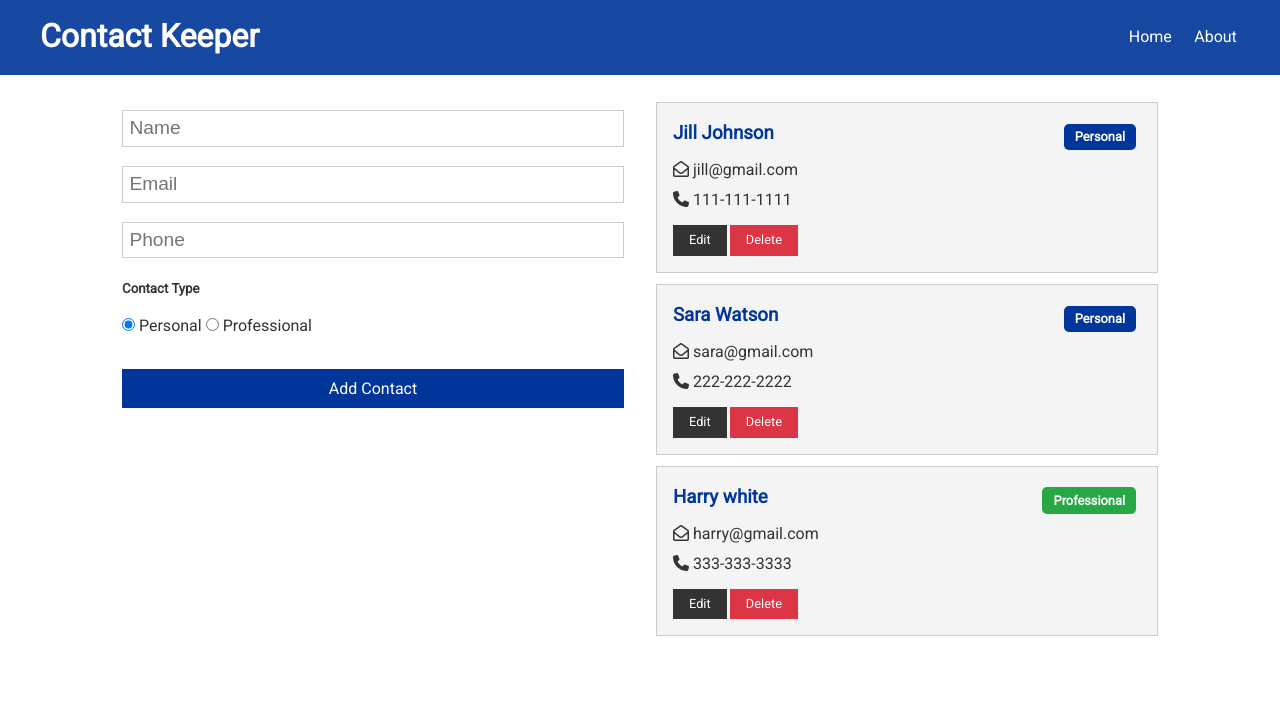
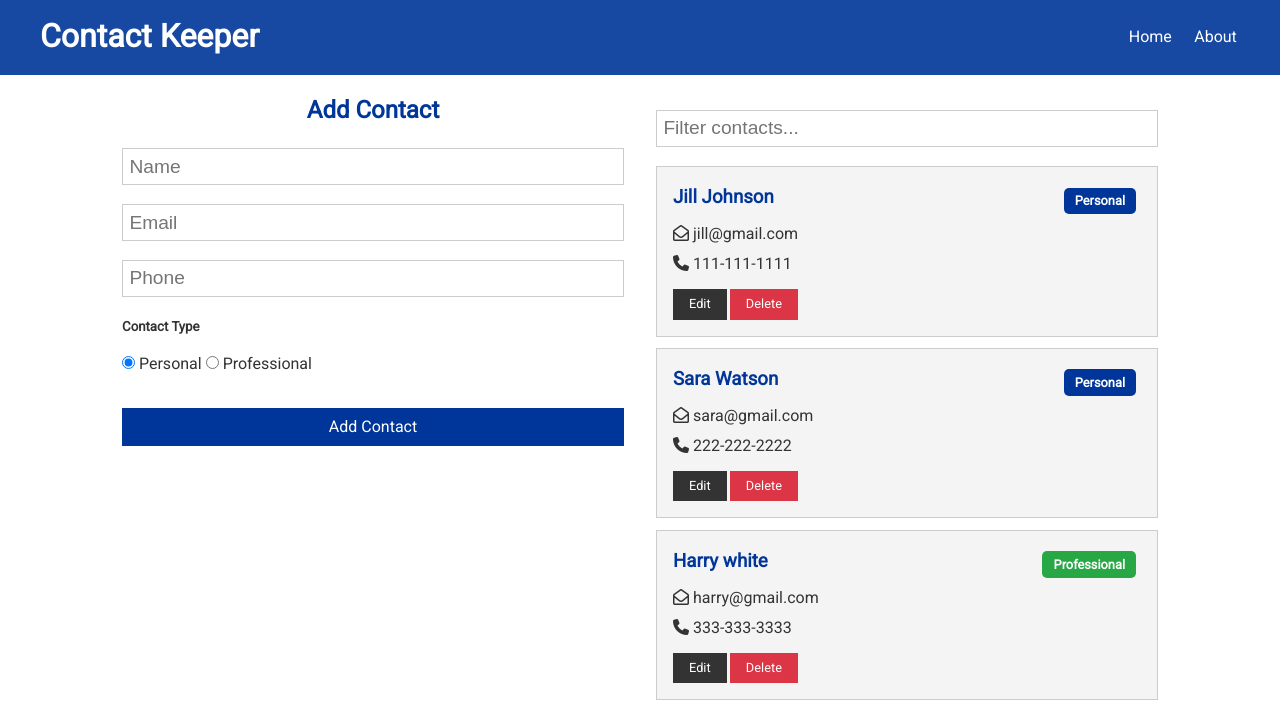
Before and after one commit to ITJohan/contact-keeper, a React (Create React App) app in the folder client/: page / in a window 1280 px wide. Shown: the top 722 px of the page. Built offline with nearby package versions, Linux system fonts and the light colour scheme; some icons are missing; the HTML template or start-up script is replaced by a standard one.

Commit message:
Auth context and initial state

```diff
--- a/client/src/App.js
+++ b/client/src/App.js
@@ -1,14 +1,16 @@
-import React, { Fragment } from "react";
-import { BrowserRouter as Router, Route, Switch } from "react-router-dom";
-import Navbar from "./components/layout/Navbar";
-import Home from "./components/pages/Home";
-import About from "./components/pages/About";
+import React, { Fragment } from 'react';
+import { BrowserRouter as Router, Route, Switch } from 'react-router-dom';
+import Navbar from './components/layout/Navbar';
+import Home from './components/pages/Home';
+import About from './components/pages/About';
 
-import ContactState from "./context/contact/ContactState";
-import "./App.css";
+import ContactState from './context/contact/ContactState';
+import AuthState from './context/auth/AuthState';
+import './App.css';
 
 const App = () => {
   return (
+    <AuthState>
       <ContactState>
         <Router>
           <Fragment>
@@ -22,6 +24,7 @@
           </Fragment>
         </Router>
       </ContactState>
+    </AuthState>
   );
 };
 
--- /dev/null
+++ b/client/src/components/contacts/ContactFilter.js
@@ -0,0 +1,36 @@
+import React, { useContext, useRef, useEffect } from 'react';
+import ContactContext from '../../context/contact/contactContext';
+
+const ContactFilter = () => {
+  const contactContext = useContext(ContactContext);
+  const text = useRef('');
+
+  const { filterContacts, clearFilter, filtered } = contactContext;
+
+  useEffect(() => {
+    if (filtered === null) {
+      text.current.value = '';
+    }
+  });
+
+  const onChange = e => {
+    if (text.current.value !== '') {
+      filterContacts(e.target.value);
+    } else {
+      clearFilter();
+    }
+  };
+
+  return (
+    <div>
+      <input
+        ref={text}
+        type="text"
+        placeholder="Filter contacts..."
+        onChange={onChange}
+      />
+    </div>
+  );
+};
+
+export default ContactFilter;
--- a/client/src/components/contacts/ContactForm.js
+++ b/client/src/components/contacts/ContactForm.js
@@ -1,14 +1,29 @@
-import React, { useState, useContext } from "react";
-import ContactContext from "../../context/contact/contactContext";
+import React, { useState, useContext, useEffect } from 'react';
+import ContactContext from '../../context/contact/contactContext';
 
 const ContactForm = () => {
   const contactContext = useContext(ContactContext);
 
+  const { addContact, updateContact, clearCurrent, current } = contactContext;
+
+  useEffect(() => {
+    if (current !== null) {
+      setContact(current);
+    } else {
+      setContact({
+        name: '',
+        email: '',
+        phone: '',
+        type: 'personal'
+      });
+    }
+  }, [contactContext, current]);
+
   const [contact, setContact] = useState({
-    name: "",
-    email: "",
-    phone: "",
-    type: "personal"
+    name: '',
+    email: '',
+    phone: '',
+    type: 'personal'
   });
 
   const { name, email, phone, type } = contact;
@@ -18,17 +33,23 @@
 
   const onSubmit = e => {
     e.preventDefault();
-    contactContext.addContact(contact);
-    setContact({
-      name: "",
-      email: "",
-      phone: "",
-      type: "personal"
-    });
+    if (current === null) {
+      addContact(contact);
+    } else {
+      updateContact(contact);
+    }
+    clearAll();
+  };
+
+  const clearAll = () => {
+    clearCurrent();
   };
 
   return (
     <form onSubmit={onSubmit}>
+      <h2 className="text-primary">
+        {current ? 'Edit Contact' : 'Add Contact'}
+      </h2>
       <input
         type="text"
         placeholder="Name"
@@ -55,25 +76,32 @@
         type="radio"
         name="type"
         value="personal"
-        checked={type === "personal"}
+        checked={type === 'personal'}
         onChange={onChange}
-      />{" "}
-      Personal{" "}
+      />{' '}
+      Personal{' '}
       <input
         type="radio"
         name="type"
         value="professional"
-        checked={type === "professional"}
+        checked={type === 'professional'}
         onChange={onChange}
-      />{" "}
+      />{' '}
       Professional
       <div>
         <input
           type="submit"
-          value="Add Contact"
+          value={current ? 'Update Contact' : 'Add Contact'}
           className="btn btn-primary btn-block"
         />
       </div>
+      {current && (
+        <div>
+          <button className="btn btn-light btn-block" onClick={clearAll}>
+            Clear
+          </button>
+        </div>
+      )}
     </form>
   );
 };
--- a/client/src/components/contacts/Contacts.js
+++ b/client/src/components/contacts/Contacts.js
@@ -1,17 +1,32 @@
-import React, { Fragment, useContext } from "react";
-import ContactItem from "./ContactItem";
-import ContactContext from "../../context/contact/contactContext";
+import React, { Fragment, useContext } from 'react';
+import { CSSTransition, TransitionGroup } from 'react-transition-group';
+import ContactItem from './ContactItem';
+import ContactContext from '../../context/contact/contactContext';
 
 const Contacts = () => {
   const contactContext = useContext(ContactContext);
 
-  const { contacts } = contactContext;
+  const { contacts, filtered } = contactContext;
+
+  if (contacts.length === 0) {
+    return <h4>Please add a contact</h4>;
+  }
 
   return (
     <Fragment>
-      {contacts.map(contact => (
-        <ContactItem key={contact.id} contact={contact} />
-      ))}
+      <TransitionGroup>
+        {filtered !== null
+          ? filtered.map(contact => (
+              <CSSTransition key={contact.id} timeout={500} classNames="item">
+                <ContactItem contact={contact} />
+              </CSSTransition>
+            ))
+          : contacts.map(contact => (
+              <CSSTransition key={contact.id} timeout={500} classNames="item">
+                <ContactItem key={contact.id} contact={contact} />
+              </CSSTransition>
+            ))}
+      </TransitionGroup>
     </Fragment>
   );
 };
--- a/client/src/components/pages/Home.js
+++ b/client/src/components/pages/Home.js
@@ -1,6 +1,7 @@
-import React from "react";
-import Contacts from "../contacts/Contacts";
-import ContactForm from "../contacts/ContactForm";
+import React from 'react';
+import Contacts from '../contacts/Contacts';
+import ContactForm from '../contacts/ContactForm';
+import ContactFilter from '../contacts/ContactFilter';
 
 const Home = () => {
   return (
@@ -9,6 +10,7 @@
         <ContactForm />
       </div>
       <div>
+        <ContactFilter />
         <Contacts />
       </div>
     </div>
--- /dev/null
+++ b/client/src/context/auth/AuthState.js
@@ -0,0 +1,51 @@
+import React, { useReducer } from 'react';
+import AuthContext from './authContext';
+import authReducer from './authReducer';
+import {
+  REGISTER_SUCCESS,
+  REGISTER_FAIL,
+  USER_LOADED,
+  AUTH_ERROR,
+  LOGIN_SUCCESS,
+  LOGIN_FAIL,
+  LOGOUT,
+  CLEAR_ERRORS
+} from '../types';
+
+const AuthState = props => {
+  const initialState = {
+    token: localStorage.getItem('token'),
+    isAuthenticated: null,
+    loading: true,
+    user: null,
+    error: null
+  };
+
+  const [state, dispatch] = useReducer(authReducer, initialState);
+
+  // Load user
+
+  // Register user
+
+  // Login user
+
+  // Logout
+
+  // Clear errors
+
+  return (
+    <AuthContext.Provider
+      value={{
+        token: state.token,
+        isAuthenticated: state.isAuthenticated,
+        loading: state.loading,
+        user: state.user,
+        error: state.error
+      }}
+    >
+      {props.children}
+    </AuthContext.Provider>
+  );
+};
+
+export default AuthState;
--- /dev/null
+++ b/client/src/context/auth/authContext.js
@@ -0,0 +1,5 @@
+import { createContext } from 'react';
+
+const authContext = createContext();
+
+export default authContext;
--- a/client/src/context/contact/ContactState.js
+++ b/client/src/context/contact/ContactState.js
@@ -37,7 +37,8 @@
         type: 'professional'
       }
     ],
-    current: null
+    current: null,
+    filtered: null
   };
 
   const [state, dispatch] = useReducer(contactReducer, initialState);
@@ -64,20 +65,33 @@
   };
 
   // Update contact
+  const updateContact = contact => {
+    dispatch({ type: UPDATE_CONTACT, payload: contact });
+  };
 
   // Filter contacts
+  const filterContacts = text => {
+    dispatch({ type: FILTER_CONTACTS, payload: text });
+  };
 
   // Clear filter
+  const clearFilter = () => {
+    dispatch({ type: CLEAR_FILTER });
+  };
 
   return (
     <ContactContext.Provider
       value={{
         contacts: state.contacts,
         current: state.current,
+        filtered: state.filtered,
         addContact,
         deleteContact,
         setCurrent,
-        clearCurrent
+        clearCurrent,
+        updateContact,
+        filterContacts,
+        clearFilter
       }}
     >
       {props.children}
--- a/client/src/context/contact/contactReducer.js
+++ b/client/src/context/contact/contactReducer.js
@@ -14,6 +14,13 @@
       return {
         ...state,
         contacts: [...state.contacts, action.payload]
+      };
+    case UPDATE_CONTACT:
+      return {
+        ...state,
+        contacts: state.contacts.map(contact =>
+          contact.id === action.payload.id ? action.payload : contact
+        )
       };
     case DELETE_CONTACT:
       return {
@@ -32,6 +39,19 @@
         ...state,
         current: null
       };
+    case FILTER_CONTACTS:
+      return {
+        ...state,
+        filtered: state.contacts.filter(contact => {
+          const regex = new RegExp(`${action.payload}`, 'gi');
+          return contact.name.match(regex) || contact.email.match(regex);
+        })
+      };
+    case CLEAR_FILTER:
+      return {
+        ...state,
+        filtered: null
+      };
     default:
       return state;
   }
--- a/client/src/context/types.js
+++ b/client/src/context/types.js
@@ -1,9 +1,17 @@
-export const ADD_CONTACT = "ADD_CONTACT";
-export const DELETE_CONTACT = "DELETE_CONTACT";
-export const SET_CURRENT = "SET_CURRENT";
-export const CLEAR_CURRENT = "CLEAR_CURRENT";
-export const UPDATE_CONTACT = "UPDATE_CONTACT";
-export const FILTER_CONTACTS = "FILTER_CONTACTS";
-export const CLEAR_FILTER = "CLEAR_FILTER";
-export const SET_ALERT = "SET_ALERT";
-export const REMOVE_ALERT = "REMOVE_ALERT";
+export const ADD_CONTACT = 'ADD_CONTACT';
+export const DELETE_CONTACT = 'DELETE_CONTACT';
+export const SET_CURRENT = 'SET_CURRENT';
+export const CLEAR_CURRENT = 'CLEAR_CURRENT';
+export const UPDATE_CONTACT = 'UPDATE_CONTACT';
+export const FILTER_CONTACTS = 'FILTER_CONTACTS';
+export const CLEAR_FILTER = 'CLEAR_FILTER';
+export const SET_ALERT = 'SET_ALERT';
+export const REMOVE_ALERT = 'REMOVE_ALERT';
+export const REGISTER_SUCCESS = 'REGISTER_SUCCESS';
+export const REGISTER_FAIL = 'REGISTER_FAIL';
+export const USER_LOADED = 'USER_LOADED';
+export const AUTH_ERROR = 'AUTH_ERROR';
+export const LOGIN_SUCCESS = 'LOGIN_SUCCESS';
+export const LOGIN_FAIL = 'LOGIN_FAIL';
+export const LOGOUT = 'LOGOUT';
+export const CLEAR_ERRORS = 'CLEAR_ERRORS';
```
Also changed, not shown: client/src/context/auth/authReducer.js (added). Lines whose indentation alone changed are shown as unchanged.
